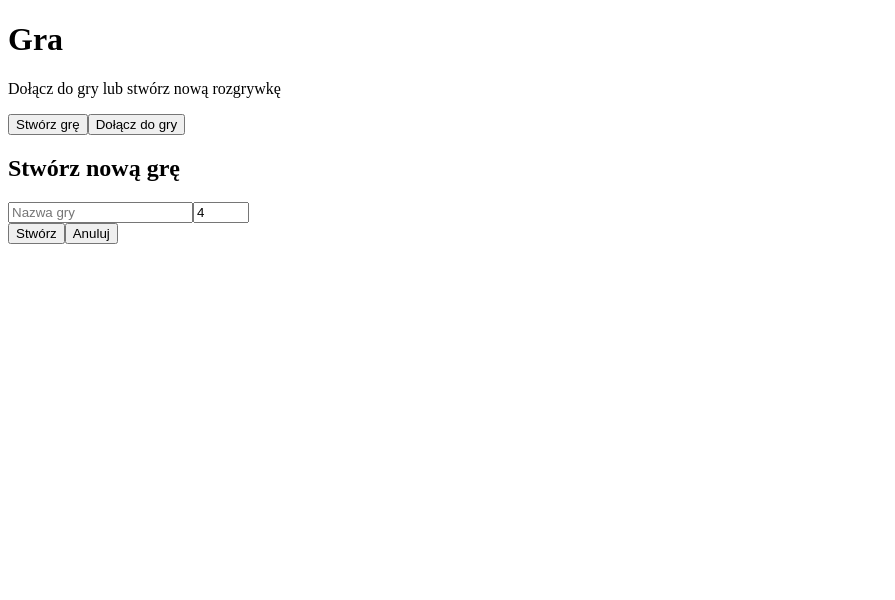
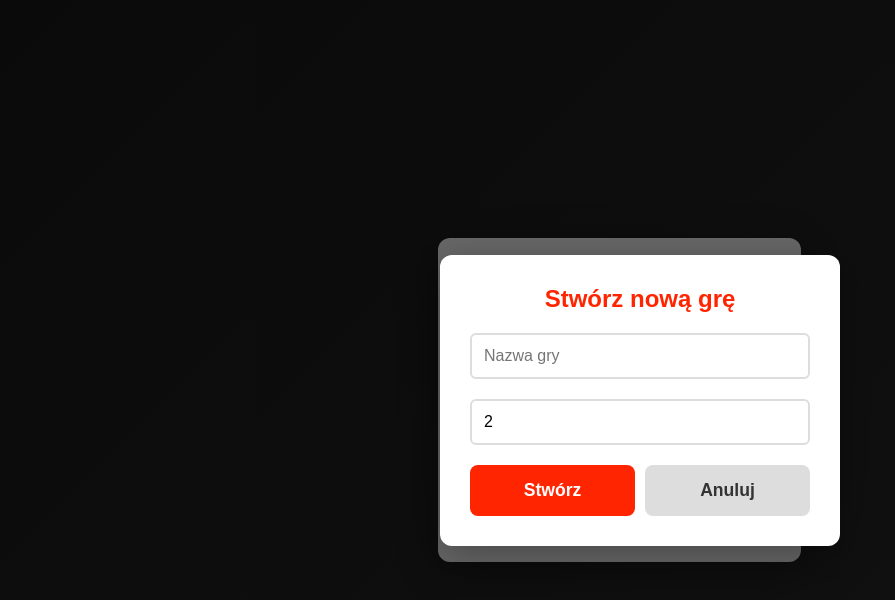
Before and after one commit to IWDZ/InwestycjeWDobreZycie, a React (Vite) app in the folder frontend/: page / in a window 1280 px wide. Both pictures are taken after a click on the button "Stwórz grę". Shown: the top 600 px of the page, without its empty margins (0-895 px from the left). Built offline with nearby package versions, Linux system fonts and the light colour scheme; no server answers.

Commit message:
basic socket + css

```diff
--- a/frontend/package.json
+++ b/frontend/package.json
@@ -14,6 +14,7 @@
   },
   "dependencies": {
     "react": "^19.2.4",
-    "react-dom": "^19.2.4"
+    "react-dom": "^19.2.4",
+    "socket.io-client": "^4.8.3"
   }
 }
--- a/frontend/src/App.jsx
+++ b/frontend/src/App.jsx
@@ -1,11 +1,12 @@
 import { useState } from 'react'
-//import './style/lobby.css'
+import './style/lobby.css'
+import "./services/socket.js"
 
 export default function App() {
   const [createOpen, setCreateOpen] = useState(false)
   const [joinOpen, setJoinOpen] = useState(false)
   const [gameName, setGameName] = useState('')
-  const [maxPlayers, setMaxPlayers] = useState(4)
+  const [maxPlayers, setMaxPlayers] = useState(2)
   const [joinCode, setJoinCode] = useState('')
 
   return (
@@ -32,9 +33,9 @@ export default function App() {
             />
             <input
               type="number"
-              placeholder="Ilość graczy"
+              placeholder="Ilość graczy (2-6)"
               min={2}
-              max={10}
+              max={6}
               value={maxPlayers}
               onChange={e => setMaxPlayers(e.target.value)}
             />
--- /dev/null
+++ b/frontend/src/services/socket.js
@@ -0,0 +1,8 @@
+import { io } from 'socket.io-client'
+
+const HOST = "localhost"
+const PORT = 3000;
+
+const socket = io(`http://${HOST}:${PORT}`)
+
+export default socket
--- /dev/null
+++ b/frontend/src/style/lobby.css
@@ -0,0 +1,163 @@
+* {
+    margin: 0;
+    padding: 0;
+    box-sizing: border-box;
+}
+
+body {
+    font-family: 'Arial', sans-serif;
+    background: linear-gradient(135deg, #1a1a1a 0%, #2d2d2d 100%);
+    min-height: 100vh;
+    display: flex;
+    align-items: center;
+    justify-content: center;
+    color: #fff;
+}
+
+.modal {
+    background: #fff;
+    border-radius: 12px;
+    padding: 40px;
+    width: 90%;
+    max-width: 500px;
+    box-shadow: 0 10px 40px rgba(0, 0, 0, 0.3);
+    text-align: center;
+    color: #333;
+}
+
+.modal h1 {
+    font-size: 2.5rem;
+    color: #ff2500;
+    margin-bottom: 10px;
+}
+
+.modal p {
+    color: #666;
+    margin-bottom: 30px;
+    font-size: 1.1rem;
+}
+
+.btn-container {
+    display: flex;
+    gap: 15px;
+    flex-direction: column;
+}
+
+button {
+    padding: 15px 30px;
+    font-size: 1.1rem;
+    font-weight: bold;
+    border: none;
+    border-radius: 8px;
+    cursor: pointer;
+    transition: all 0.3s ease;
+}
+
+.btn-create {
+    background: #ff3000;
+    color: #fff;
+}
+
+.btn-create:hover {
+    background: #ff2500;
+    transform: translateY(-2px);
+    box-shadow: 0 5px 15px rgba(255, 0, 0, 0.4);
+}
+
+.btn-join {
+    background: #e8e8e8;
+    color: #ff2500;
+}
+
+.btn-join:hover {
+    background: #d0d0d0;
+    transform: translateY(-2px);
+}
+
+.players-info {
+    background: #f5f5f5;
+    color: #333;
+    padding: 15px;
+    border-radius: 8px;
+    margin-bottom: 20px;
+    font-weight: bold;
+}
+
+.players-info span {
+    color: #ff3500;
+    font-size: 1.3rem;
+}
+
+.dialog-overlay {
+    display: none;
+    position: fixed;
+    top: 0;
+    left: 0;
+    width: 100%;
+    height: 100%;
+    background: rgba(0, 0, 0, 0.6);
+    z-index: 1000;
+    align-items: center;
+    justify-content: center;
+}
+
+.dialog-overlay.active {
+    display: flex;
+}
+
+.dialog-box {
+    background: #fff;
+    padding: 30px;
+    border-radius: 12px;
+    width: 90%;
+    max-width: 400px;
+    box-shadow: 0 10px 40px rgba(0, 0, 0, 0.3);
+    text-align: center;
+}
+
+.dialog-box h2 {
+    color: #ff2500;
+    margin-bottom: 20px;
+}
+
+.dialog-box input {
+    width: 100%;
+    padding: 12px;
+    margin-bottom: 20px;
+    border: 2px solid #ddd;
+    border-radius: 6px;
+    font-size: 1rem;
+    transition: border 0.3s;
+}
+
+.dialog-box input:focus {
+    outline: none;
+    border-color: #ff2500;
+}
+
+.dialog-buttons {
+    display: flex;
+    gap: 10px;
+}
+
+.dialog-buttons button {
+    flex: 1;
+}
+
+.btn-confirm {
+    background: #ff2500;
+    color: #fff;
+}
+
+.btn-confirm:hover {
+    background: #ff3500;
+}
+
+.btn-cancel {
+    background: #ddd;
+    color: #333;
+}
+
+.btn-cancel:hover {
+    background: #bbb;
+}
```
Also changed, not shown: 1 other file (tests, documents, lock files or other folders).
